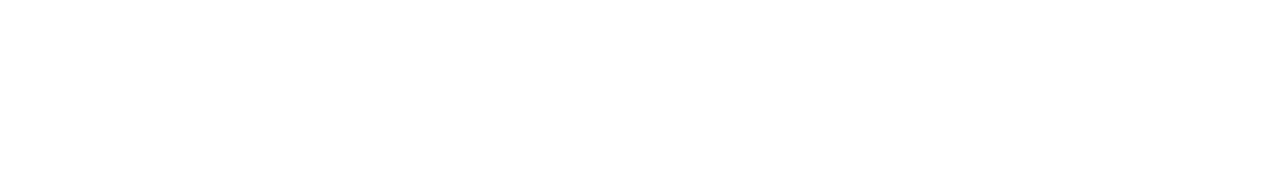
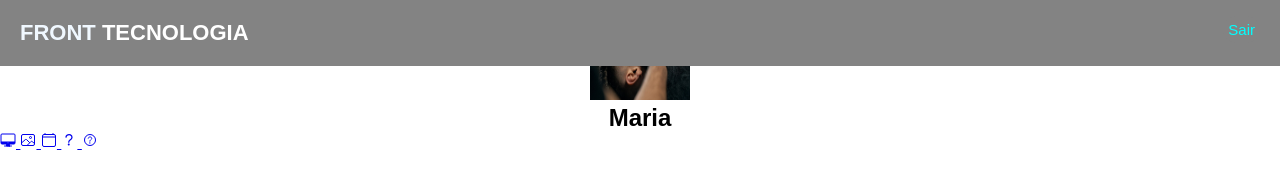
Before and after one commit to GabriellaWagnner/Barbearia-, a plain HTML site: page index.html in a window 1280 px wide. Drawn offline with nearby package versions, Linux system fonts and the light colour scheme.

Commit message:
autalização

```diff
--- /dev/null
+++ b/Css/style.css
@@ -0,0 +1,57 @@
+@import url('https://fonts.googleapis.com/css2?family= Open+Sans:wght@300 & display = swap');
+
+*{
+    margin: 0;
+    padding: 0;
+    font-family: 'Open+Sans' , sans-serif;
+}
+header{
+    position: fixed;
+    background: #838383;
+    padding: 20px;
+    width: 100%;
+    height: 30xp4;
+}
+.left h3{
+    color: aliceblue;
+    margin: 0;
+    text-transform: uppercase;
+    font-size: 22px;
+    font-weight: 800;
+}
+.left span{
+    color: rgb(255, 255, 255);
+
+}
+.sair_btn{
+    padding: 5px;
+    background: #838383;
+    text-decoration: none;
+    float: right;
+    margin-top: -30px;
+    margin-right: 40px;
+    border-radius: 2pc;
+    font-size: 15px;
+    font-weight: 500;
+    color: aqua;
+    transition: 0.5s;
+    transition-property: background;
+}
+.sair_btn:hover{
+    background-color: brown;
+
+}
+.sidebar{
+    position: fixed;
+    width: 250px;
+    height: 100%;
+    margin-top: 70px;
+    padding-top: 30px;
+    left: 0;
+    background-color: rgb(39, 15, 61);
+
+}
+.siderbar .image{
+    width: 100px;
+    height: 100px;
+}
--- a/index.html
+++ b/index.html
@@ -4,9 +4,35 @@
     <meta charset="UTF-8">
     <meta http-equiv="X-UA-Compatible" content="IE=edge">
     <meta name="viewport" content="width=device-width, initial-scale=1.0">
-    <title>Document</title>
+    <title>Menu | front </title>
+    <link rel="stylesheet" href="./Css/style.css">
 </head>
 <body>
+<!--header começo-->
+ <header>
+    <div class="left">
+        <h3>front <span>tecnologia</span></h3>
+    </div>
+    <div class="right">
+          <a href="#" class="sair_btn">Sair</a>
+    </div>
+ </header>
+<!--header final-->
+<!--sidebar começo-->
+    <div class="siderbar">
+        <center>
+            <img src="./img/imagem_inicio.jpeg" class="image" alt="">
+            <h2>Maria</h2>
+        </center>
+        <a href="#"><ion-icon name="desktop-outline"></ion-icon><span></span>
+            <a href="#"><ion-icon name="image-outline"></ion-icon><span></span>
+                <a href="#"><ion-icon name="calendar-clear-outline"></ion-icon><span></span>
+                    <a href="#"><ion-icon name="help-outline"></ion-icon><span></span>
+                        <a href="#"><ion-icon name="help-circle-outline"></ion-icon><span></span></a>
+    </div>
+    <!--sidebar final-->
+    <script type="module" src="https://unpkg.com/ionicons@5.5.2/dist/ionicons/ionicons.esm.js"></script>
+    <script nomodule src="https://unpkg.com/ionicons@5.5.2/dist/ionicons/ionicons.js"></script>
 
 </body>
 </html>
```
Also changed, not shown: img/imagem_inicio.jpeg (added).
